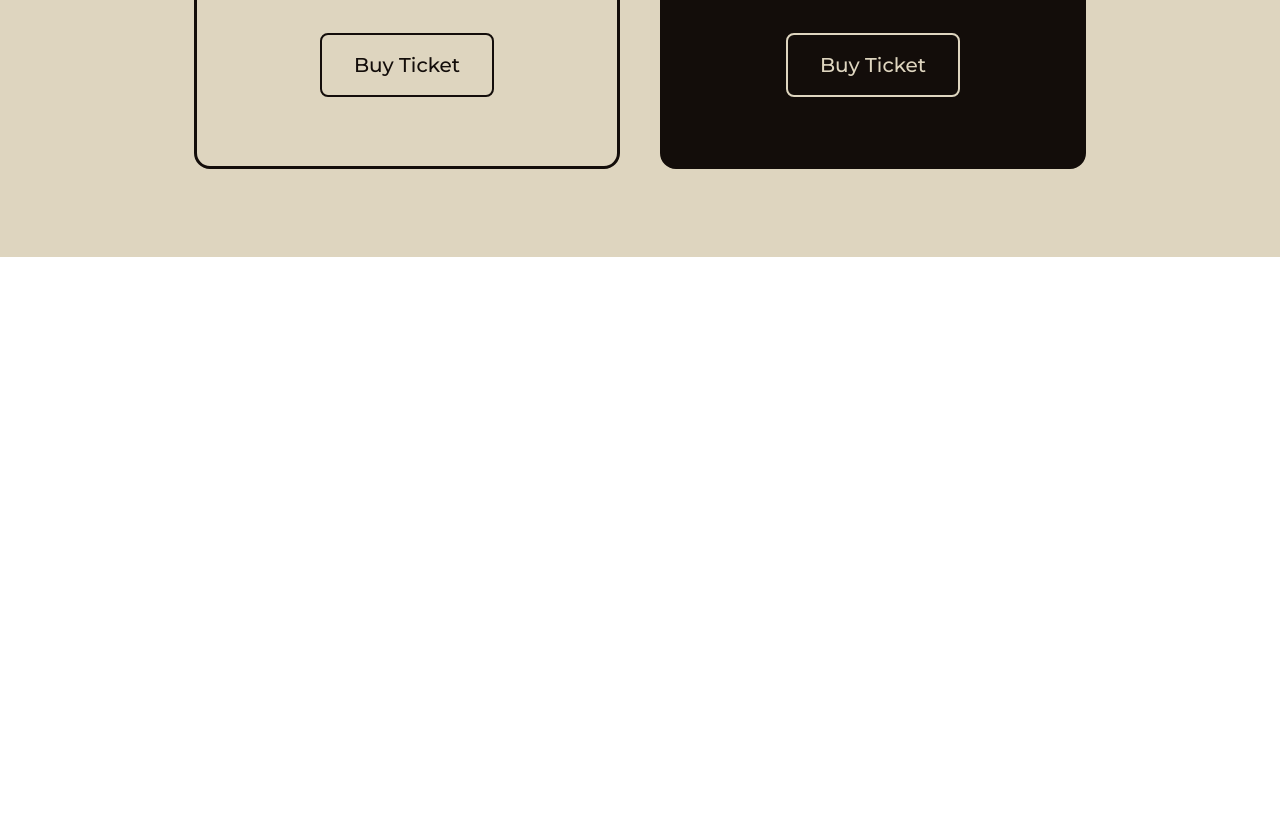
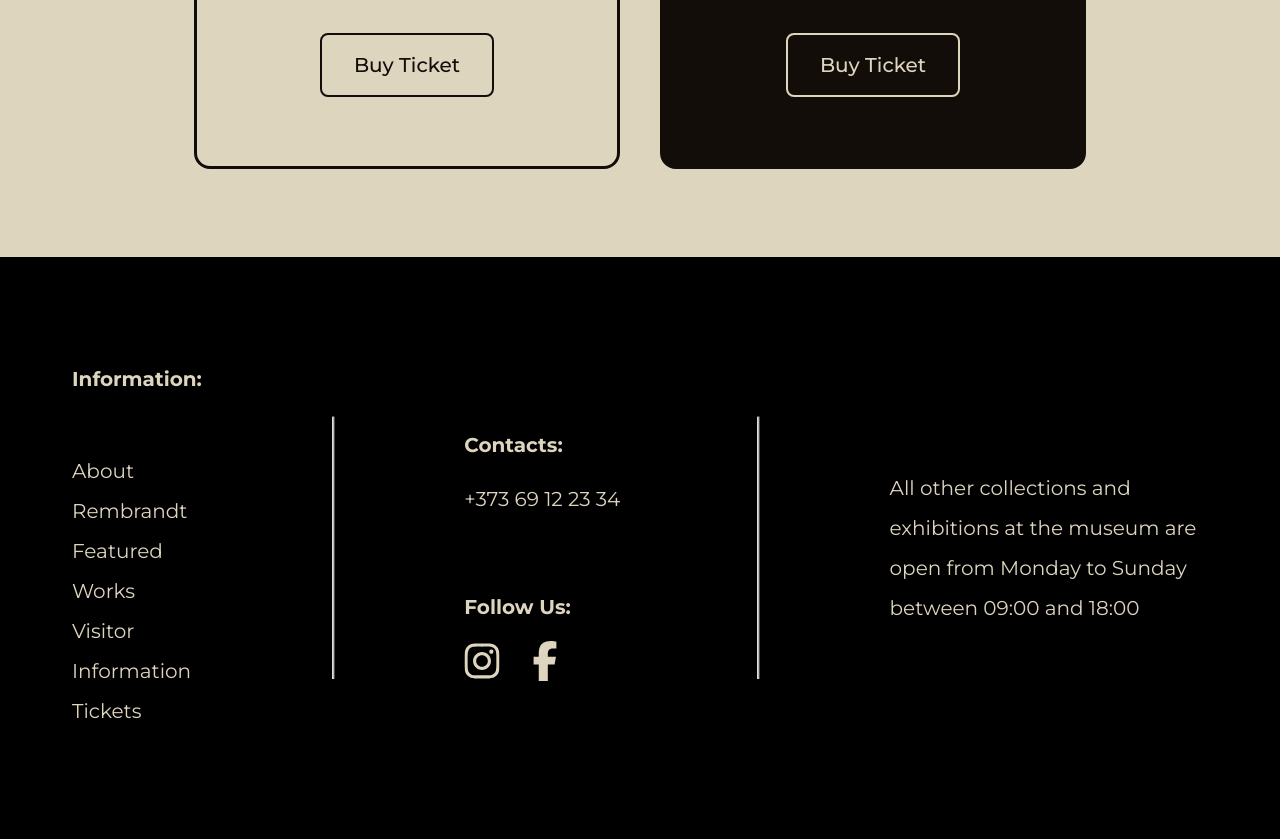
Before and after one commit to Iuliana0109/Rembrandt, a plain HTML site: page index.html in a window 1280 px wide. Shown: the part 4719-5558 px from the top of the page. Before the commit the page ends 4976 px from the top, so only its background shows below. Drawn offline with Linux system fonts and the light colour scheme.

Commit message:
Added footer section

```diff
--- a/index.html
+++ b/index.html
@@ -217,6 +217,39 @@
   </div>
 </section>
 
+<footer>
+  <div class="footer">
+  <div class="footer_1">
+    <p class="footer_header">Information:</p>
+    <p class="info_text">
+      <a href="#about">About Rembrandt</a> <br>
+      <a href="#featured">Featured Works</a> <br>
+      <a href="#visitor">Visitor Information</a> <br>
+      <a href="#tickets">Tickets</a>
+    </p>
+  </div>
+  <hr>
+
+  <div class="footer_2">
+    <div class="contacts">
+      <p class="footer_header">Contacts:</p>
+      <p class="info_text">+373 69 12 23 34</p>
+    </div>
+    <div class="follow_us">
+      <p class="footer_header">Follow Us:</p>
+      <div class="social_media">
+      <a href="https://www.instagram.com/artmuseummoldova/"><img src="images/insta_logo.svg" alt="Instagram Logo"></a>
+      <a href="https://www.facebook.com/MuzeulNationalDeArtaAlMoldovei"><img src="images/fb_logo.svg" alt="Facebook Logo"></a>
+      </div>
+    </div>
+  </div>
+  <hr>
+
+  <p class="info_text">All other collections and exhibitions at the museum are open from
+    Monday to Sunday between 09:00 and 18:00</p>
+  </div>
+</footer>
+
 <script src="script.js"></script>
 </body>
 
--- a/styles.css
+++ b/styles.css
@@ -491,3 +491,70 @@ p {
 .regular_ticket ul li {
   color: #130D0A;
 }
+
+/* FOOTER SECTION */
+footer {
+  display: flex;
+  padding: 88px 72px;
+  flex-direction: column;
+  align-items: center;
+  background: #000;
+}
+
+.footer{
+  display: flex;
+  flex-direction: row;
+  justify-content: center;
+  align-items: center;
+}
+
+.footer_1 {
+  width: 33%;
+  display: flex;
+  flex-direction: column;
+  align-items: flex-start;
+  gap: 18px;
+}
+
+.footer_header {
+  font-family: Montserrat;
+  font-size: 20px;
+  font-style: normal;
+  font-weight: 700;
+  line-height: 140%;
+  text-align: left;
+}
+
+.info_text {
+  font-family: Montserrat;
+  font-size: 20px;
+  font-style: normal;
+  font-weight: 400;
+  line-height: 200%;
+  text-align: left;
+}
+
+.footer a {
+  color: #DED5BF;
+  text-decoration: none;
+}
+
+footer hr {
+  width: 80%;
+  transform: rotate(90deg);
+  background-color: #DED5BF;
+}
+
+.footer_2 {
+  width: 50%;
+  display: flex;
+  flex-direction: column;
+  align-items: flex-start;
+  gap: 34px;
+}
+
+.social_media {
+  display: flex;
+  align-items: flex-start;
+  gap: 32px;
+}
```
Also changed, not shown: images/fb_logo.svg (added), images/insta_logo.svg (added).
